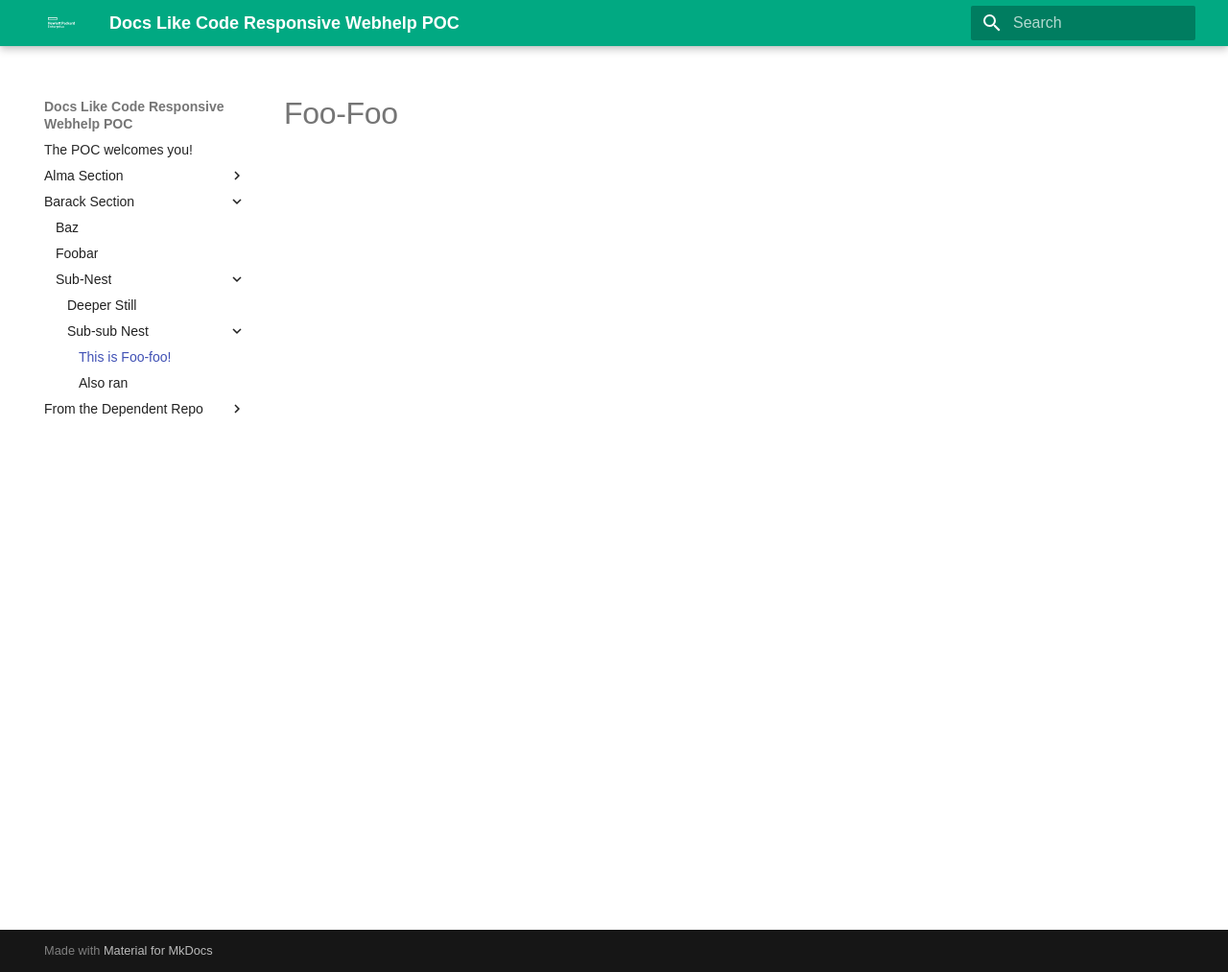
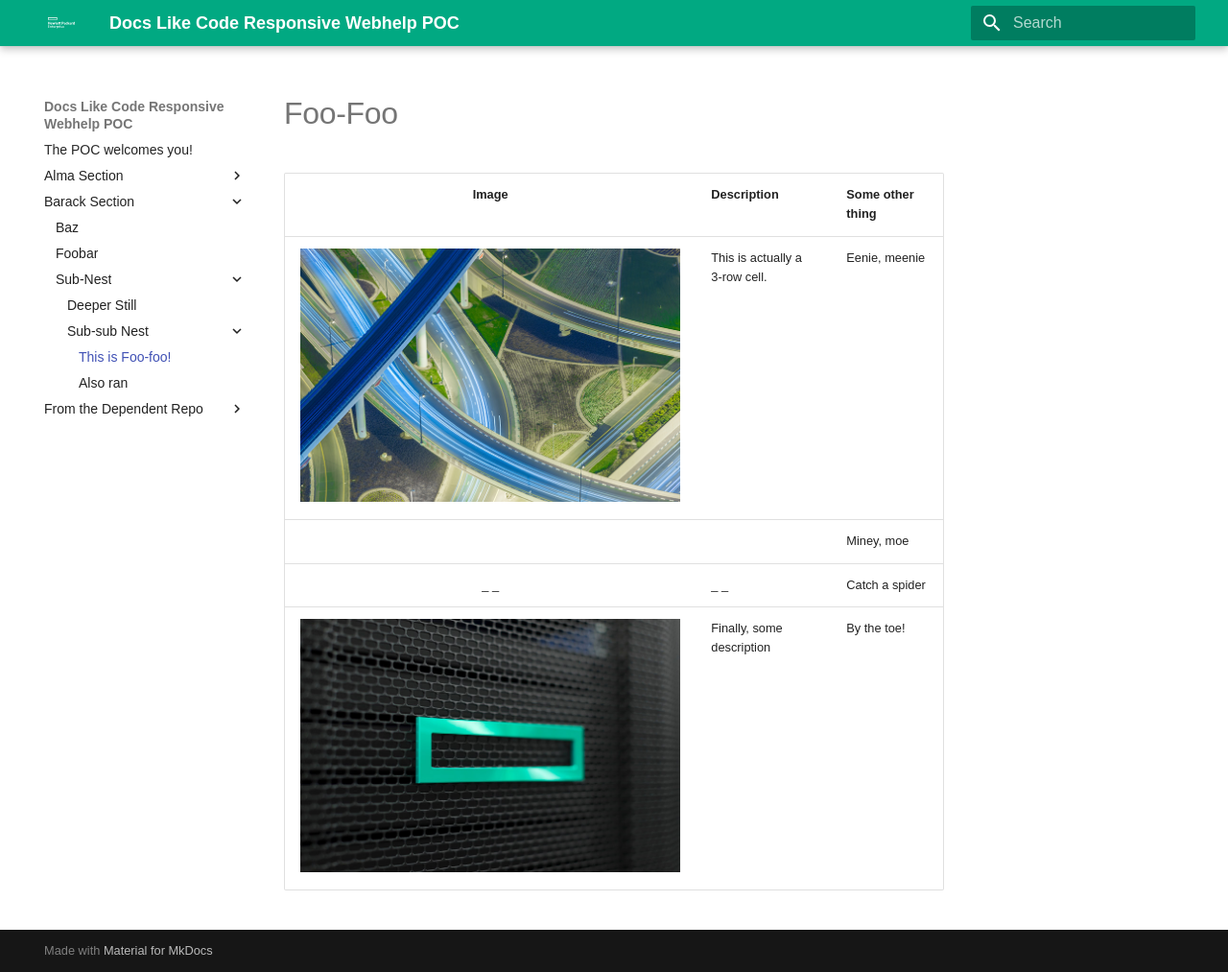
Before and after one commit to aproragadozo/mkdocs-poc, an MkDocs documentation site: the page built from docs/barack/cekla/dio/foofoo.md, in a window 1280 px wide and 1013 px high. Shown: the whole window at 96% size. Built offline with MkDocs 1.6.1 and Material for MkDocs 9.7.7, drawn with Linux system fonts in a browser that asks for light colours; some web fonts are replaced.

Commit message:
fix page-toc, add spanning table w images

```diff
--- a/docs/alma.txt
+++ b/docs/alma.txt
@@ -1,4 +1,4 @@
-# A header, for no real reason
+## A header, for no real reason
 
 2. This is some content that I'd like to include in some other files:
 
--- a/docs/barack/cekla/dio/foofoo.md
+++ b/docs/barack/cekla/dio/foofoo.md
@@ -1 +1,8 @@
 # Foo-Foo
+
+| Image                                  | Description               | Some other thing   |
+|:--------------------------------------:|---------------------------| -------------------|
+| ![](../../../img/test-image-03.jpeg)   |This is actually a 3-row cell.| Eenie, meenie |
+|                                        |                              |Miney, moe|
+|_                                      _|_                            _|Catch a spider|
+|    ![](../../../img/test-image-04.jpg) | Finally, some description |By the toe!|
--- a/docs/css/tabbed-superfence.css
+++ b/docs/css/tabbed-superfence.css
@@ -86,10 +86,11 @@ header.md-header {
   background: rgb(1, 169, 130);
   color: white;
 }
-/* disabling the per-page table of contents altogether */
+/* disabling the per-page table of contents altogether
 .md-sidebar--secondary {
   display: none;
 }
+*/
 
 /* making the hpe logo nice */
 a.md-header-nav__button.md-logo > img {
--- a/mkdocs.yml
+++ b/mkdocs.yml
@@ -14,7 +14,7 @@ nav:
           - "Also ran": barack/cekla/dio/barbar.md
   - From the Dependent Repo:
     - Can You See This?: dependency1/alma/foo.md
-    - This Is Actually a Sub-Dependency!:
+    - This Is a Sub-Dependency!:
       - A: dependency1/barack/wordlists/a.md
       - B: dependency1/barack/wordlists/b.md
       - C: dependency1/barack/wordlists/c.md
@@ -40,8 +40,8 @@ markdown_extensions:
 #  - markdown_include.include:
 #      base_path: docs
   - attr_list
-  - toc:
-      title: "How do you like my fancy TOC?"
+#  - toc:
+#      title: "How do you like my fancy TOC?"
   - sane_lists
   - pymdownx.superfences:
       preserve_tabs: true
```
Also changed, not shown: docs/index.md (+2 -0 lines), docs/img/test-image-03.jpeg (added), docs/img/test-image-04.jpg (added), 2 other files.
